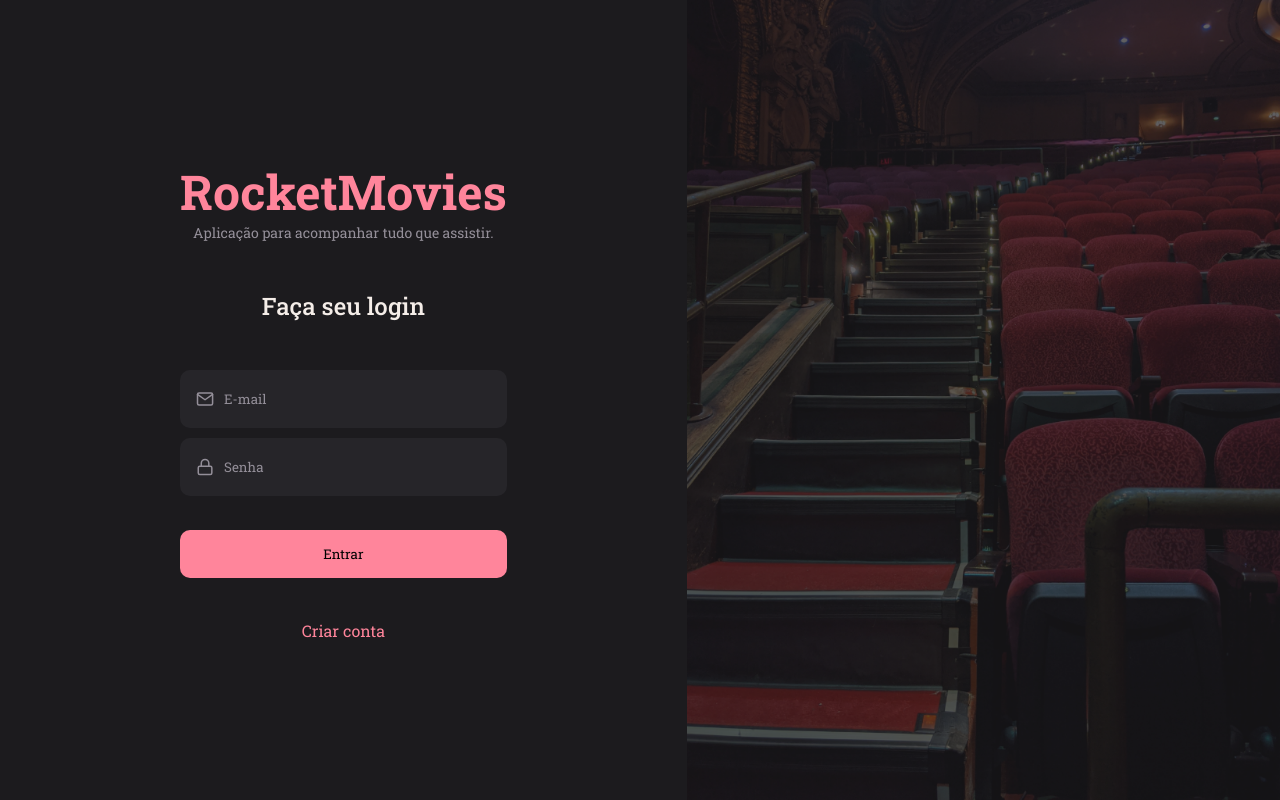
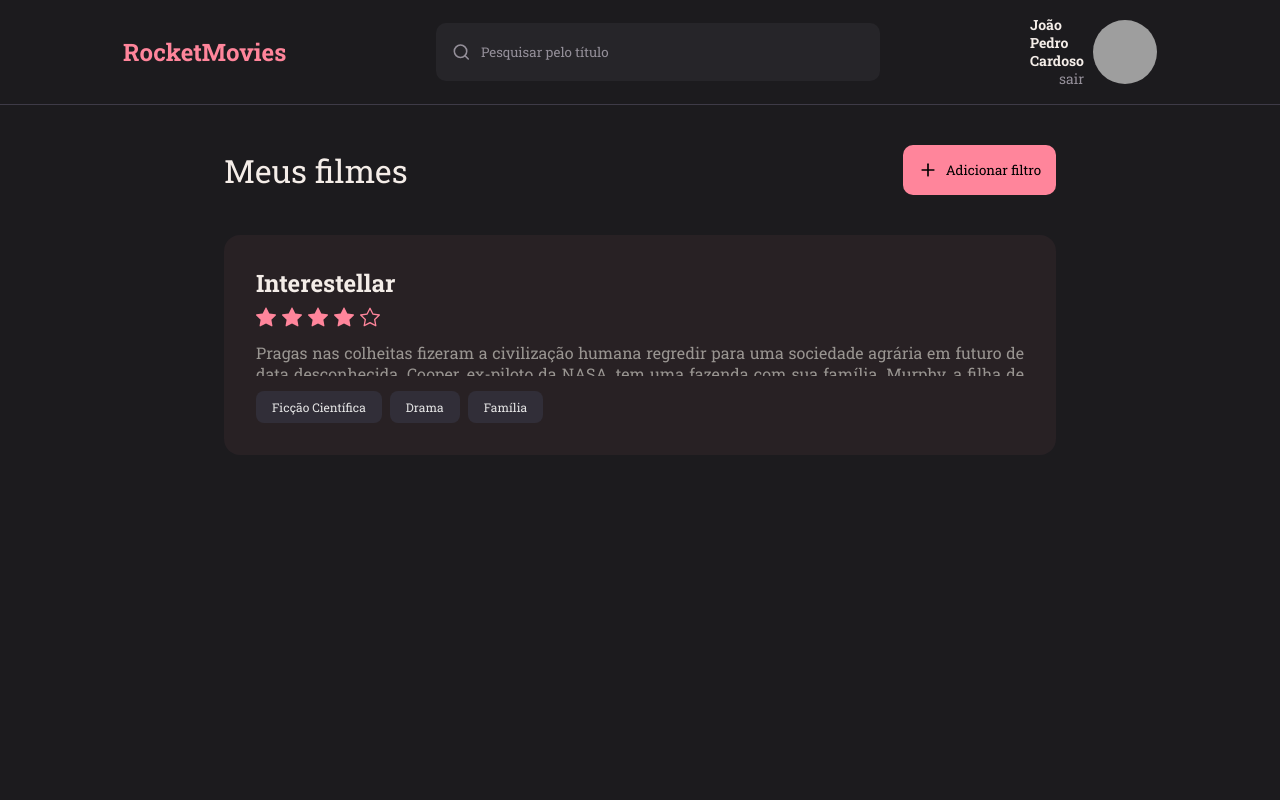
Before and after one commit to jpedr0c/rocketMovies, a React (Vite) app: page / in a window 1280 px wide. Built offline with nearby package versions, Linux system fonts and the light colour scheme; grey boxes are pictures that could not be loaded.

Commit message:
feat: add Link for navigation

```diff
--- a/src/components/Header/index.jsx
+++ b/src/components/Header/index.jsx
@@ -12,7 +12,7 @@
         placeholder="Pesquisar pelo título"
         icon={FiSearch}
       />
-      <Profile>
+      <Profile to='/profile'>
         <div>
           <strong>João Pedro Cardoso</strong>
           <a href="">sair</a>
--- a/src/components/Header/styles.js
+++ b/src/components/Header/styles.js
@@ -1,4 +1,5 @@
 import styled from "styled-components";
+import { Link } from 'react-router-dom';
 
 export const Container = styled.header`
   width: 100%;
@@ -20,7 +21,7 @@
   }
 `;
 
-export const Profile = styled.div`
+export const Profile = styled(Link)`
   display: flex;
   align-items: center;
 
--- a/src/pages/Add/index.jsx
+++ b/src/pages/Add/index.jsx
@@ -4,7 +4,7 @@
 import { ButtonText } from '../../components/ButtonText';
 import { MovieTag } from '../../components/MovieTag';
 import { Input } from '../../components/Input';
-import { FiArrowLeft, FiPlus } from "react-icons/fi";
+import { FiArrowLeft } from "react-icons/fi";
 
 export function Add() {
   return(
--- a/src/pages/Home/index.jsx
+++ b/src/pages/Home/index.jsx
@@ -1,4 +1,5 @@
 import { Container, Content } from "./styles";
+import { Link } from 'react-router-dom';
 import { Header } from '../../components/Header';
 import { Button } from '../../components/Button';
 import { Movie } from '../../components/Movie';
@@ -10,7 +11,9 @@
       <Header/>
       <div className="title">
         <h2>Meus filmes</h2>
-        <Button title="Adicionar filtro" icon={FiPlus}/>
+        <Link to='/add'>
+          <Button title="Adicionar filtro" icon={FiPlus}/>
+        </Link>
       </div>
       <Content>
         <Movie title="Interestellar"/>
--- a/src/pages/MoviePreview/index.jsx
+++ b/src/pages/MoviePreview/index.jsx
@@ -1,10 +1,10 @@
 import { FiArrowLeft } from 'react-icons/fi';
+import { BsClock } from 'react-icons/bs';
+import { Container, Content, Title, Info} from './styles';
 import { Header } from '../../components/Header';
 import { ButtonText } from '../../components/ButtonText';
 import { Tags } from '../../components/Tags';
 import { Stars } from '../../components/Stars';
-import { BsClock } from 'react-icons/bs';
-import { Container, Content, Title, Info} from './styles';
 
 export function MoviePreview() {
   return(
--- a/src/pages/Profile/index.jsx
+++ b/src/pages/Profile/index.jsx
@@ -1,4 +1,5 @@
 import { Container, Form, Avatar } from "./styles";
+import { Link } from 'react-router-dom';
 import { ButtonText } from "../../components/ButtonText";
 import { Input } from "../../components/Input";
 import { FiArrowLeft, FiCamera, FiLock, FiMail, FiUser } from "react-icons/fi";
@@ -8,7 +9,9 @@
   return(
     <Container>
       <header>
-        <ButtonText title="Voltar" icon={FiArrowLeft}/>
+        <Link to='/'>
+          <ButtonText title="Voltar" icon={FiArrowLeft}/>
+        </Link>
       </header>
 
       <Form>
--- a/src/pages/SignIn/index.jsx
+++ b/src/pages/SignIn/index.jsx
@@ -1,5 +1,6 @@
 import { FiUser, FiMail, FiLock, FiMic } from 'react-icons/fi'
 import { Container, Form, Background } from "./styles";
+import { Link } from 'react-router-dom';
 import { Input } from '../../components/Input';
 import { Button } from '../../components/Button';
 
@@ -22,7 +23,7 @@
           icon={FiLock}
         />
         <Button title="Entrar"/>
-        <a href="/">Criar conta</a>
+        <Link to="/register">Criar conta</Link>
       </Form>
       <Background/>
     </Container>
--- a/src/pages/SignUp/index.jsx
+++ b/src/pages/SignUp/index.jsx
@@ -1,5 +1,6 @@
 import { FiUser, FiMail, FiLock } from 'react-icons/fi'
 import { Container, Form, Background } from "./styles";
+import { Link } from 'react-router-dom';
 import { Input } from '../../components/Input';
 import { Button } from '../../components/Button';
 
@@ -27,7 +28,7 @@
           icon={FiLock}
         />
         <Button title="Cadastrar"/>
-        <a href="/">Voltar para o login</a>
+        <Link to="/">Voltar para o login</Link>
       </Form>
       <Background/>
     </Container>
--- a/src/routes/index.jsx
+++ b/src/routes/index.jsx
@@ -5,7 +5,7 @@
 export function Routes() {
   return(
     <BrowserRouter>
-      <AuthRoutes/>
+      <AppRoutes/>
     </BrowserRouter>
   );
 }
```
